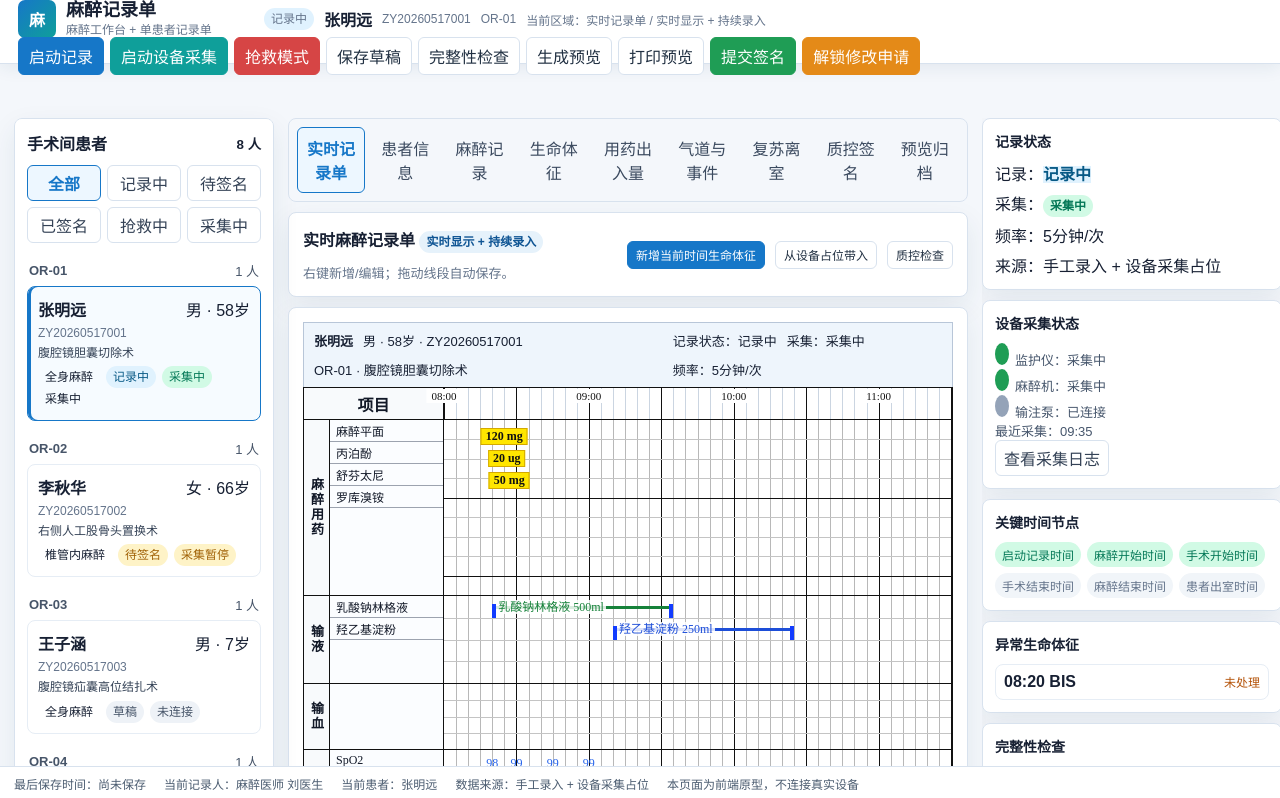
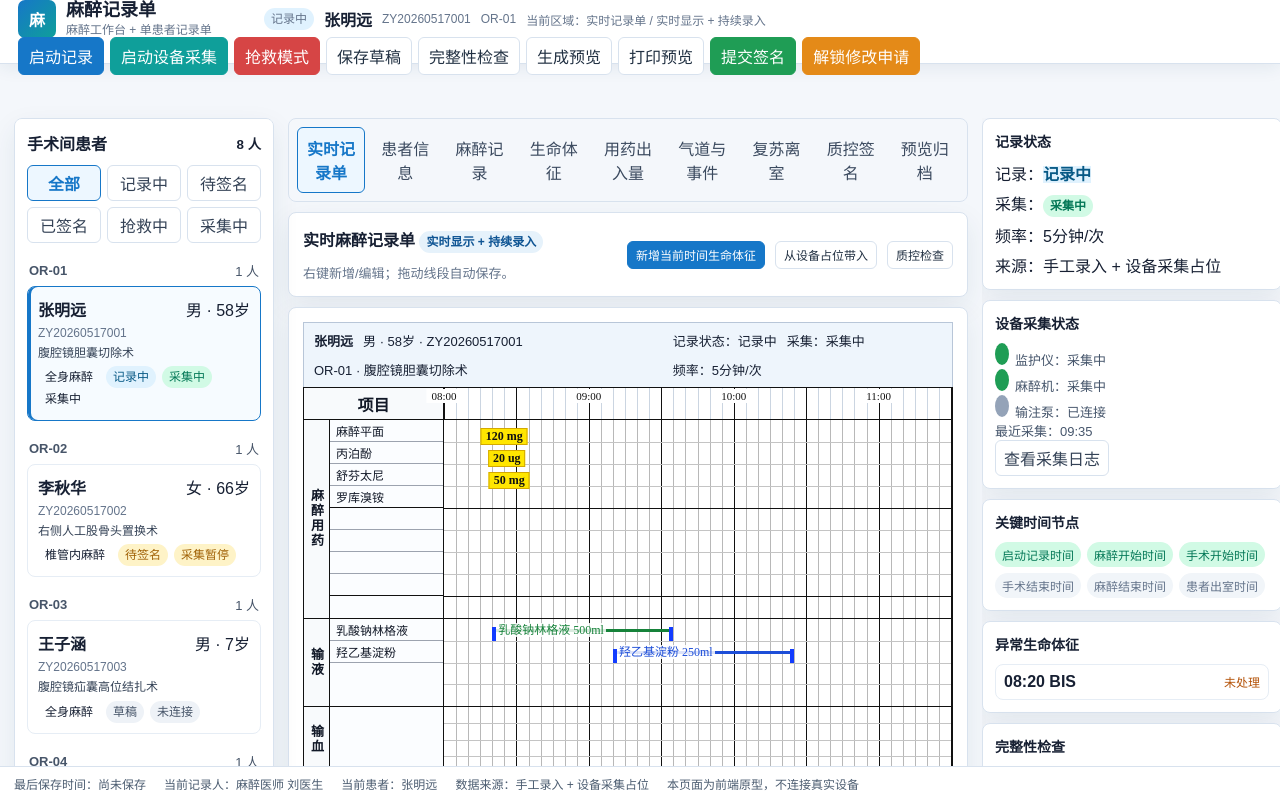
Before and after one commit to xueye612/mazuijilu, a Vue app: page / in a window 1280 px wide. Shown: the top 798 px of the page. Built offline with nearby package versions, Linux system fonts and the light colour scheme.

Commit message:
修复用药区横线对齐

```diff
--- a/src/styles/anesthesia-record-sheet.css
+++ b/src/styles/anesthesia-record-sheet.css
@@ -695,7 +695,7 @@ textarea:focus {
 }
 
 .band-medication {
-  min-height: 176px;
+  min-height: 198px;
 }
 
 .band-infusion {
--- a/src/views/anesthesia/AnesthesiaLiveSheet.vue
+++ b/src/views/anesthesia/AnesthesiaLiveSheet.vue
@@ -92,8 +92,9 @@
           <div class="live-band band-medication" :style="{ '--print-rows': 9 }">
             <div class="band-side vertical">麻醉用药</div>
             <div class="band-labels">
-              <div class="screen-band-label">麻醉平面</div>
-              <div v-for="row in medicationGroups" :key="row.key" class="screen-band-label">{{ row.name }}</div>
+              <div v-for="(row, index) in medicationLabelRows" :key="row.key" class="screen-band-label" :style="labelRowStyle(index, 9)">
+                {{ row.name }}
+              </div>
               <div v-for="row in printMedicationLabelRows" :key="row.key" class="print-band-label">{{ row.label }}</div>
             </div>
             <div class="band-grid" @contextmenu.prevent.stop="openLiveMenu($event, 'drugGrid')">
@@ -1061,6 +1062,12 @@ const medicationGroups = computed(() => {
     const units = [...new Set(items.map((item) => item?.unit).filter(Boolean))];
     return { key: `med-group-${index}-${name}`, name, items, units };
   });
+});
+
+const medicationLabelRows = computed(() => {
+  const rows = [{ key: 'plane', name: '麻醉平面' }, ...medicationGroups.value.map((item) => ({ key: item.key, name: item.name }))];
+  while (rows.length < 9) rows.push({ key: `med-empty-${rows.length}`, name: '' });
+  return rows.slice(0, 9);
 });
 
 const medicationRows = computed(() =>
@@ -1278,6 +1285,14 @@ function toggleSeries(key) {
   seriesVisible[key] = !seriesVisible[key];
 }
 
+function labelRowStyle(index, rowCount) {
+  const total = Math.max(1, Number(rowCount) || 1);
+  if (index >= total - 1) return { borderBottomWidth: '0' };
+  const boundary = index + 1;
+  const major = boundary % 4 === 0 || boundary === total - 1;
+  return { borderBottomColor: major ? '#111' : '#9ca3af' };
+}
+
 function isContinuousDrug(row) {
   const text = `${row?.route || ''} ${row?.unit || ''} ${row?.reason || ''}`;
   return Boolean(row?.endTime || /泵|持续|\/min|\/h|mg\/h|ug\/h|ug\/kg/.test(text));
```
